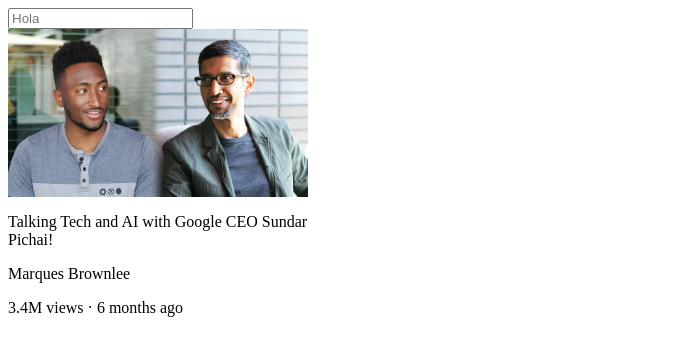
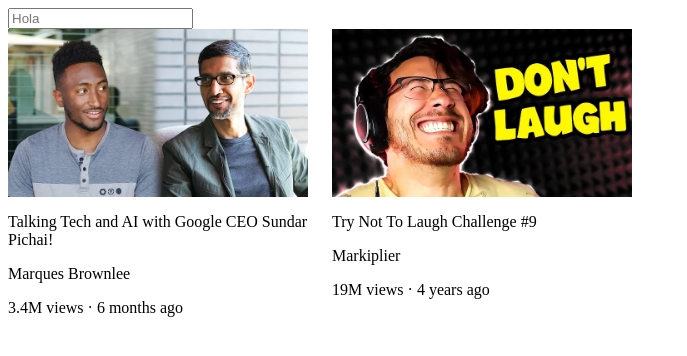
Before and after one commit to ulises-n/youtube-clone, a plain HTML site: page youtube.html in a window 1280 px wide. Shown: the whole page, without its empty margins (0-687 px from the left). Drawn offline with Linux system fonts and the light colour scheme.

Commit message:
add img to a divs container

```diff
--- a/youtube.html
+++ b/youtube.html
@@ -5,20 +5,28 @@
   <meta name="viewport" content="width=device-width, initial-scale=1.0">
   <title>YouTube.com Clone</title>
   <style>
-    .thumbnail-1{
+    .thumbnail{
       width: 300px;
       display: block;
     }
     .video-title{
       width: 300px;
     }
+    .video-preview{
+      display: inline-block;
+      vertical-align: top;
+      margin-right: 20px;
+    }
+    .search-box{
+      display: block;
+    }
   </style>
 </head>
 <body>
-  <input type="text" placeholder="Hola">
+  <input class="search-box" type="text" placeholder="Hola">
 
   <div class="video-preview">
-    <img class="thumbnail-1" src="thumbnails/thumbnail-1.webp" alt="">
+    <img class="thumbnail" src="thumbnails/thumbnail-1.webp" alt="">
     <p class="video-title">
       Talking Tech and AI with Google CEO Sundar Pichai!
     </p>
@@ -29,5 +37,19 @@
       3.4M views &#183 6 months ago
     </p>
   </div>
+
+  <div class="video-preview">
+    <img class="thumbnail" src="thumbnails/thumbnail-2.webp" alt="">
+    <p class="video-title">
+      Try Not To Laugh Challenge #9
+    </p>
+    <p class="video-author">
+      Markiplier
+    </p>
+    <p class="video-stats">
+      19M views · 4 years ago
+    </p>
+  </div>
+
 </body>
 </html>
```
Also changed, not shown: thumbnails/thumbnail-2.webp (added). Lines whose indentation alone changed are shown as unchanged.
